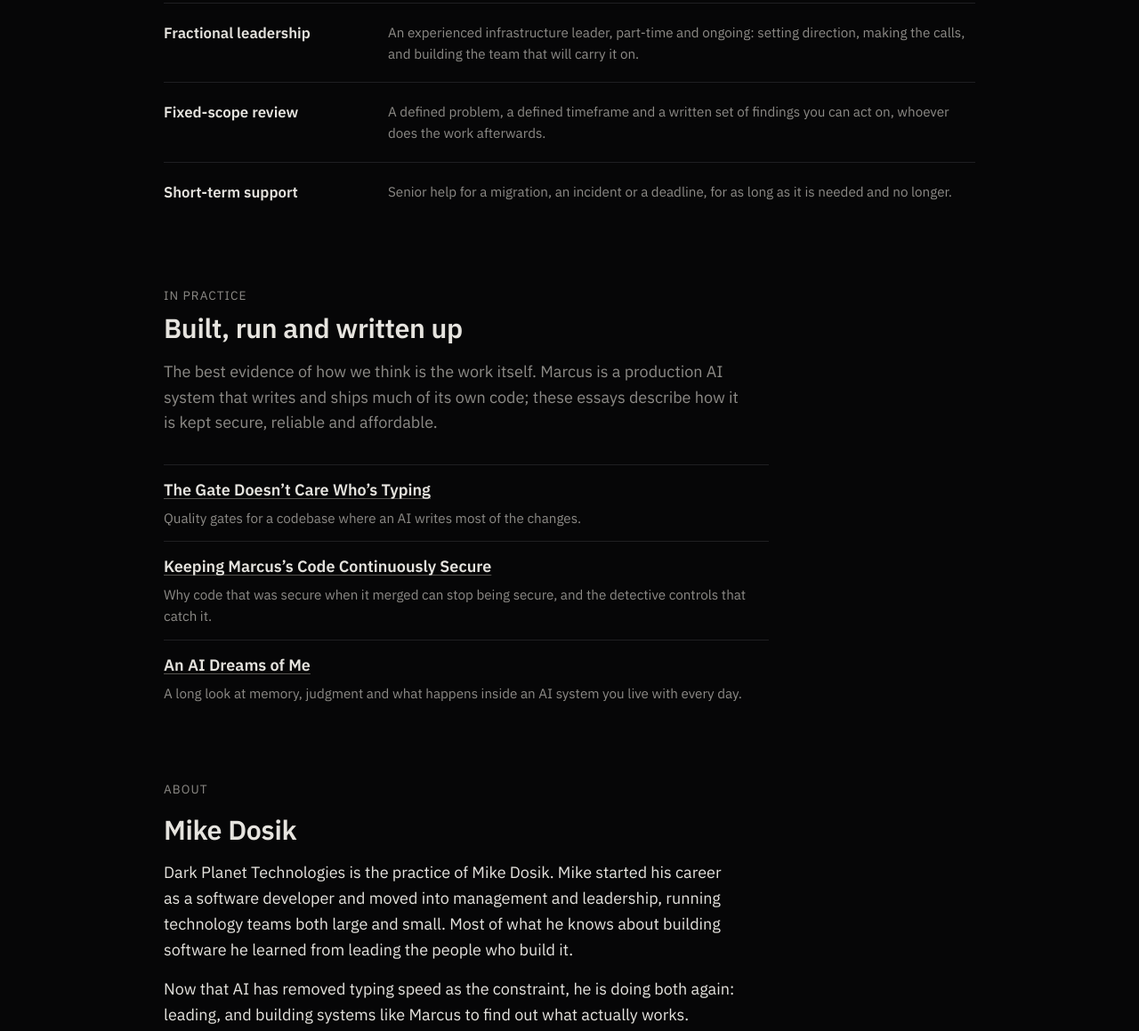
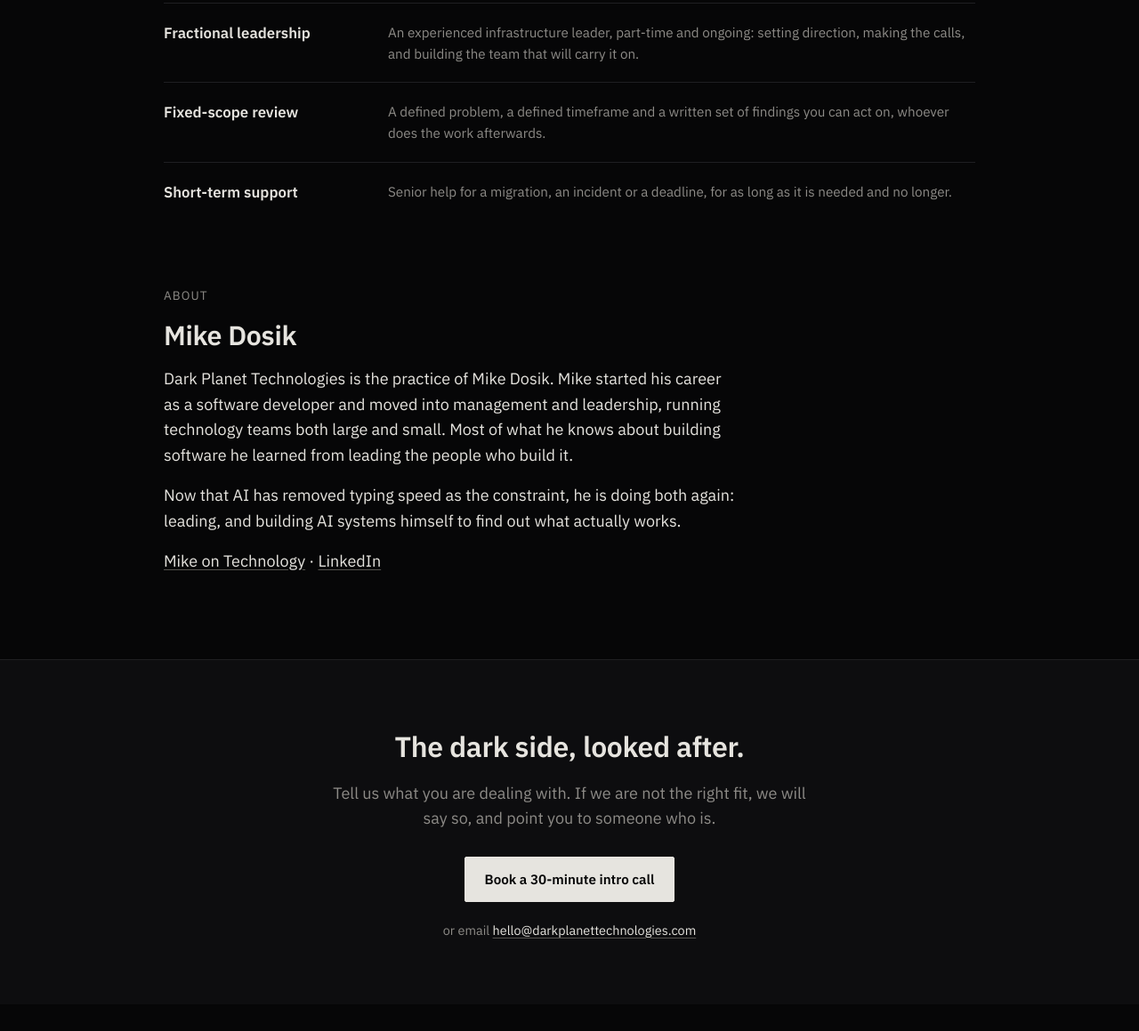
Before and after one commit to leftover-salmon/darkplanettechnologies, a plain HTML site: page index.html in a window 1280 px wide. Shown: the part 2111-3270 px from the top of the page at 89% size. Drawn offline with Linux system fonts and the light colour scheme.

Commit message:
Draft: remove the In practice section for now
Co-Authored-By: Claude Opus 5.5 <noreply@anthropic.com>

```diff
--- a/index.html
+++ b/index.html
@@ -117,10 +117,6 @@
   .engagement { padding: 20px 0; border-top: 1px solid var(--rule); display: grid; grid-template-columns: 220px 1fr; gap: 8px 32px; }
   .engagement h3 { margin: 0; font-size: 1.05rem; font-weight: 600; }
   .engagement p { margin: 0; color: var(--muted); font-size: 0.95rem; }
-  .reading { margin: 0; padding: 0; list-style: none; }
-  .reading li { padding: 14px 0; border-top: 1px solid var(--rule); }
-  .reading a { font-weight: 600; }
-  .reading p { margin: 4px 0 0; color: var(--muted); font-size: 0.95rem; }
   .about p { margin: 0 0 16px; max-width: 36em; }
 
   /* Closing banner */
@@ -249,34 +245,12 @@
   </div>
 </section>
 
-<section id="practice">
-  <div class="wrap narrow">
-    <p class="eyebrow">In practice</p>
-    <h2>Built, run and written up</h2>
-    <p class="lede">The best evidence of how we think is the work itself. Marcus is a production AI system that writes and ships much of its own code; these essays describe how it is kept secure, reliable and affordable.</p>
-    <ul class="reading">
-      <li>
-        <a href="https://mikeontechnology.com/the-gate-doesnt-care-whos-typing/?utm_source=darkplanet&amp;utm_medium=referral">The Gate Doesn&rsquo;t Care Who&rsquo;s Typing</a>
-        <p>Quality gates for a codebase where an AI writes most of the changes.</p>
-      </li>
-      <li>
-        <a href="https://mikeontechnology.com/keeping-marcus-code-continuously-secure/?utm_source=darkplanet&amp;utm_medium=referral">Keeping Marcus&rsquo;s Code Continuously Secure</a>
-        <p>Why code that was secure when it merged can stop being secure, and the detective controls that catch it.</p>
-      </li>
-      <li>
-        <a href="https://mikeontechnology.com/an-ai-dreams-of-me/?utm_source=darkplanet&amp;utm_medium=referral">An AI Dreams of Me</a>
-        <p>A long look at memory, judgment and what happens inside an AI system you live with every day.</p>
-      </li>
-    </ul>
-  </div>
-</section>
-
 <section id="about" class="about">
   <div class="wrap narrow">
     <p class="eyebrow">About</p>
     <h2>Mike Dosik</h2>
     <p>Dark Planet Technologies is the practice of Mike Dosik. Mike started his career as a software developer and moved into management and leadership, running technology teams both large and small. Most of what he knows about building software he learned from leading the people who build it.</p>
-    <p>Now that AI has removed typing speed as the constraint, he is doing both again: leading, and building systems like Marcus to find out what actually works.</p>
+    <p>Now that AI has removed typing speed as the constraint, he is doing both again: leading, and building AI systems himself to find out what actually works.</p>
     <p><a href="https://mikeontechnology.com/?utm_source=darkplanet&amp;utm_medium=referral">Mike on Technology</a> &middot; <a href="https://www.linkedin.com/in/mikedosik/">LinkedIn</a></p>
   </div>
 </section>
```
